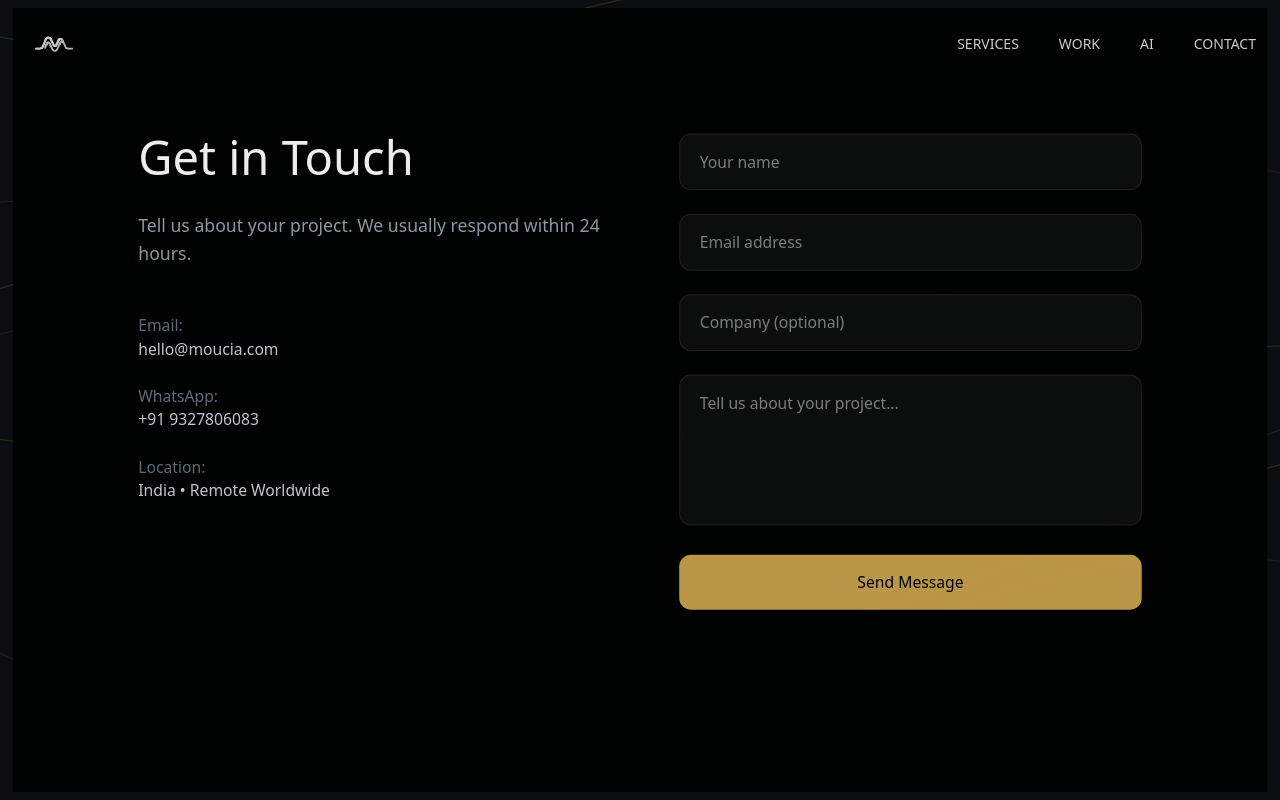
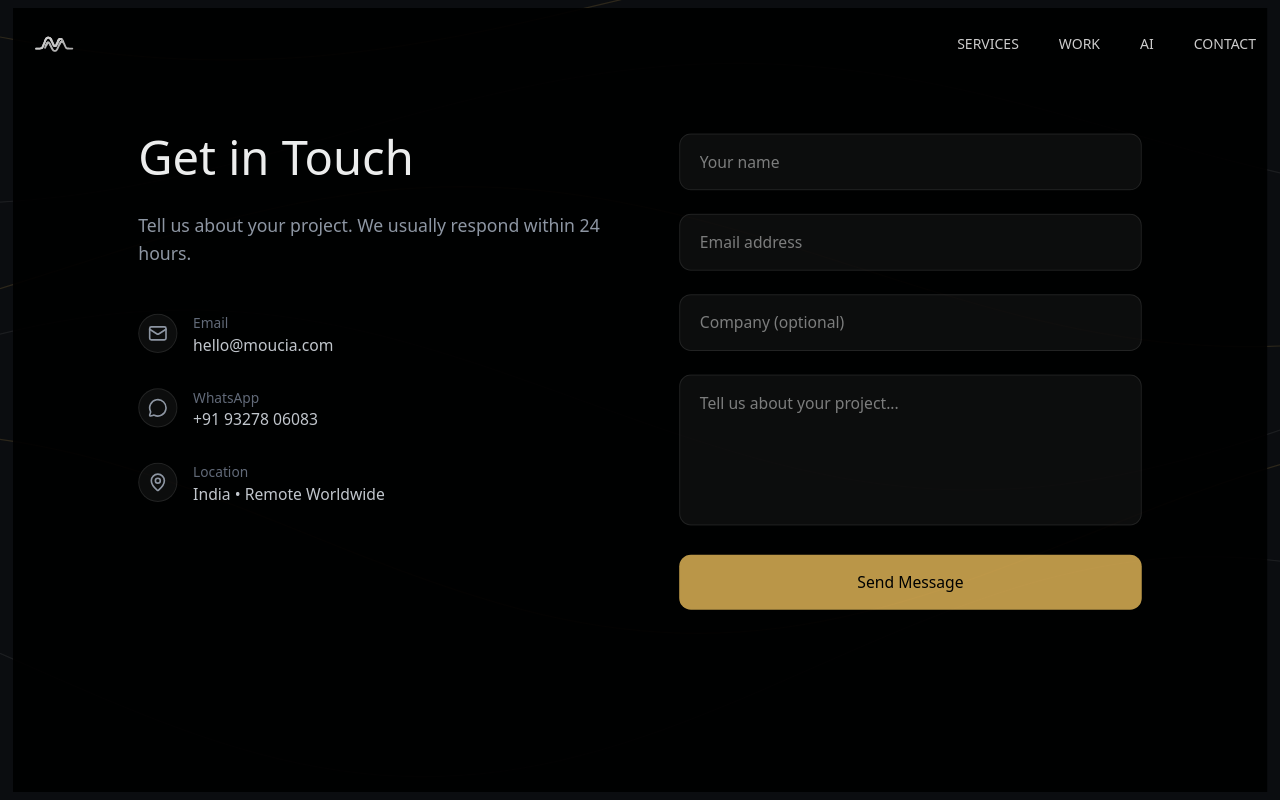
Before and after one commit to lavkeshraj03/moucia, a Next.js app: page /contact in a window 1280 px wide. Built offline with nearby package versions, Linux system fonts and the light colour scheme.

Commit message:
Add X (Twitter) contact option

```diff
--- a/app/components/ContactSection.tsx
+++ b/app/components/ContactSection.tsx
@@ -2,6 +2,8 @@
 
 import { motion, type Variants } from "framer-motion";
 import MagneticButton from "./MagneticButton";
+import { trackEvent } from "../lib/analytics";
+import { useRouter } from "next/navigation";
 
 const fadeUp: Variants = {
   hidden: { opacity: 0, y: 30 },
@@ -13,21 +15,29 @@ const fadeUp: Variants = {
 };
 
 export default function ContactSection() {
+  const router = useRouter();
+
   return (
     <motion.section
       id="contact"
       initial="hidden"
       whileInView="visible"
       viewport={{ once: true, amount: 0.3 }}
-      className="py-40 px-6 bg-black text-white"
+      className="py-40 px-6 bg-blacktext-white"
     >
       <div className="max-w-3xl mx-auto text-center">
         {/* Heading */}
-        <motion.p variants={fadeUp} className="text-sm tracking-widest text-gray-400 mb-4">
+        <motion.p
+          variants={fadeUp}
+          className="text-sm tracking-widest text-gray-400 mb-4"
+        >
           LET’S WORK TOGETHER
         </motion.p>
 
-        <motion.h2 variants={fadeUp} className="text-4xl md:text-5xl font-light mb-6">
+        <motion.h2
+          variants={fadeUp}
+          className="text-4xl md:text-5xl font-light mb-6"
+        >
           Start Your Project
         </motion.h2>
 
@@ -41,37 +51,22 @@ export default function ContactSection() {
         </motion.p>
 
         {/* CTA */}
-        <motion.div variants={fadeUp} className="flex justify-center mb-10">
-          <MagneticButton>
+        <motion.div variants={fadeUp} className="flex justify-center">
+          <MagneticButton
+            onClick={() => {
+              trackEvent("cta_click", { location: "contact_section" });
+              router.push("/contact");
+            }}
+          >
             Get in Touch
           </MagneticButton>
         </motion.div>
 
-        {/* Secondary contacts */}
-        <motion.div
+        {/* Trust line */}
+        <motion.p
           variants={fadeUp}
-          className="flex flex-col sm:flex-row gap-6 justify-center
-                     text-sm text-gray-400"
+          className="mt-8 text-sm text-gray-500"
         >
-          <a
-            href="mailto:hello@moucia.com"
-            className="hover:text-[#C9A24D] transition"
-          >
-            Email ↗
-          </a>
-
-          <a
-            href="https://x.com/moucia"
-            target="_blank"
-            rel="noopener noreferrer"
-            className="hover:text-[#C9A24D] transition"
-          >
-            X (Twitter) ↗
-          </a>
-        </motion.div>
-
-        {/* Trust line */}
-        <motion.p variants={fadeUp} className="mt-10 text-sm text-gray-500">
           Typically replies within 24 hours.
         </motion.p>
       </div>
--- a/app/components/Footer.tsx
+++ b/app/components/Footer.tsx
@@ -3,7 +3,7 @@
 import { motion } from "framer-motion";
 import MagneticButton from "./MagneticButton";
 import { trackEvent } from "../lib/analytics";
-
+import { Mail, Instagram, MessageCircle } from "lucide-react";
 export default function Footer() {
   return (
     <motion.footer
@@ -77,58 +77,75 @@ export default function Footer() {
               CONTACT
             </p>
 
-            <ul className="space-y-5 text-lg">
+            <ul className="flex items-center gap-6">
             {/* EMAIL */}
             <li>
               <a
                 href="mailto:hello@moucia.com"
-                  onClick={() =>
-                    trackEvent("contact_click", { method: "email" })
-                  }
-                  className="hover:text-[#C9A24D] transition"
+                aria-label="Email"
+                className="group"
               >
-                  hello@moucia.com ↗
+                <Mail
+                  className="w-6 h-6 text-gray-400
+                            group-hover:scale-110
+                            group-hover:text-[#C9A24D]
+                            transition"
+                />
               </a>
             </li>
 
             {/* WHATSAPP */}
             <li>
               <a
-                  href="https://wa.me/9327806083"
+                href="https://wa.me/8094290962"
                 target="_blank"
-                  rel="noopener noreferrer"
-                  onClick={() =>
-                    trackEvent("contact_click", { method: "whatsapp" })
-                  }
-                  className="hover:text-[#C9A24D] transition"
+                aria-label="WhatsApp"
+                className="group"
               >
-                  WhatsApp ↗
+                <MessageCircle
+                  className="w-6 h-6 text-gray-400
+                            group-hover:scale-110
+                            group-hover:text-[#C9A24D]
+                            transition"
+                />
               </a>
             </li>
 
             {/* INSTAGRAM */}
             <li>
               <a
-                  href="https://instagram.com/moucia"
+                href="https://instagram.com/moucia.soft"
                 target="_blank"
-                  rel="noopener noreferrer"
-                  onClick={() =>
-                    trackEvent("contact_click", { method: "instagram" })
-                  }
-                  className="hover:text-[#C9A24D] transition"
+                aria-label="Instagram"
+                className="group"
               >
-                  Instagram ↗
+                <Instagram
+                  className="w-6 h-6 text-gray-400
+                            group-hover:scale-110
+                            group-hover:text-[#C9A24D]
+                            transition"
+                />
               </a>
             </li>
-              {/*X */}
+
+            {/* X (Twitter) */}
             <li>
               <a
-                  href="https://x.com/moucia"
+                href="https://x.com/moucia.soft"
                 target="_blank"
-                  rel="noopener noreferrer"
-                  className="hover:text-[#C9A24D] transition"
+                aria-label="X"
+                className="group"
               >
-                  X (Twitter) ↗
+                {/* Custom X icon (Lucide doesn’t have official X yet) */}
+                <svg
+                  viewBox="0 0 24 24"
+                  className="w-6 h-6 fill-gray-400
+                            group-hover:scale-110
+                            group-hover:fill-[#C9A24D]
+                            transition"
+                >
+                  <path d="M18.244 2H21.55l-7.227 8.26L23 22h-6.768l-5.3-6.94L4.91 22H1.6l7.73-8.84L1 2h6.92l4.79 6.28L18.244 2z" />
+                </svg>
               </a>
             </li>
           </ul>
--- a/app/contact/page.tsx
+++ b/app/contact/page.tsx
@@ -1,6 +1,7 @@
 "use client";
 
 import { motion } from "framer-motion";
+import { Mail, MessageCircle, MapPin } from "lucide-react";
 
 export default function ContactPage() {
   return (
@@ -22,21 +23,76 @@ export default function ContactPage() {
             Tell us about your project. We usually respond within 24 hours.
           </p>
 
-          <div className="space-y-6 text-gray-300">
-            <p>
-              <span className="text-gray-500">Email:</span><br />
-              hello@moucia.com
-            </p>
+          <div className="space-y-8 text-gray-300">
 
-            <p>
-              <span className="text-gray-500">WhatsApp:</span><br />
-              +91 9327806083
-            </p>
+            {/* EMAIL */}
+            <a
+              href="mailto:hello@moucia.com"
+              className="group flex items-start gap-4
+                         hover:text-white transition"
+            >
+              <span
+                className="flex items-center justify-center
+                           w-10 h-10 rounded-full
+                           bg-white/5 border border-white/10
+                           group-hover:border-[#C9A24D]
+                           transition"
+              >
+                <Mail className="w-5 h-5 text-gray-400 group-hover:text-[#C9A24D]" />
+              </span>
 
-            <p>
-              <span className="text-gray-500">Location:</span><br />
-              India • Remote Worldwide
-            </p>
+              <span>
+                <span className="text-gray-500 block text-sm">
+                  Email
+                </span>
+                hello@moucia.com
+              </span>
+            </a>
+
+            {/* WHATSAPP */}
+            <a
+              href="https://wa.me/919327806083"
+              target="_blank"
+              rel="noopener noreferrer"
+              className="group flex items-start gap-4
+                         hover:text-white transition"
+            >
+              <span
+                className="flex items-center justify-center
+                           w-10 h-10 rounded-full
+                           bg-white/5 border border-white/10
+                           group-hover:border-[#C9A24D]
+                           transition"
+              >
+                <MessageCircle className="w-5 h-5 text-gray-400 group-hover:text-[#C9A24D]" />
+              </span>
+
+              <span>
+                <span className="text-gray-500 block text-sm">
+                  WhatsApp
+                </span>
+                +91 93278 06083
+              </span>
+            </a>
+
+            {/* LOCATION */}
+            <div className="flex items-start gap-4">
+              <span
+                className="flex items-center justify-center
+                           w-10 h-10 rounded-full
+                           bg-white/5 border border-white/10"
+              >
+                <MapPin className="w-5 h-5 text-gray-400" />
+              </span>
+
+              <span>
+                <span className="text-gray-500 block text-sm">
+                  Location
+                </span>
+                India • Remote Worldwide
+              </span>
+            </div>
+
           </div>
         </div>
 
@@ -46,28 +102,32 @@ export default function ContactPage() {
             type="text"
             placeholder="Your name"
             className="w-full bg-white/5 border border-white/10
-                       rounded-xl px-5 py-4 outline-none"
+                       rounded-xl px-5 py-4 outline-none
+                       focus:border-[#C9A24D] transition"
           />
 
           <input
             type="email"
             placeholder="Email address"
             className="w-full bg-white/5 border border-white/10
-                       rounded-xl px-5 py-4 outline-none"
+                       rounded-xl px-5 py-4 outline-none
+                       focus:border-[#C9A24D] transition"
           />
 
           <input
             type="text"
             placeholder="Company (optional)"
             className="w-full bg-white/5 border border-white/10
-                       rounded-xl px-5 py-4 outline-none"
+                       rounded-xl px-5 py-4 outline-none
+                       focus:border-[#C9A24D] transition"
           />
 
           <textarea
             rows={5}
             placeholder="Tell us about your project..."
             className="w-full bg-white/5 border border-white/10
-                       rounded-xl px-5 py-4 outline-none resize-none"
+                       rounded-xl px-5 py-4 outline-none resize-none
+                       focus:border-[#C9A24D] transition"
           />
 
           <button
```
Lines whose indentation alone changed are shown as unchanged.
